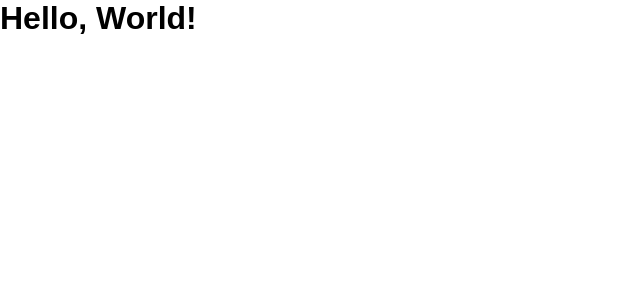
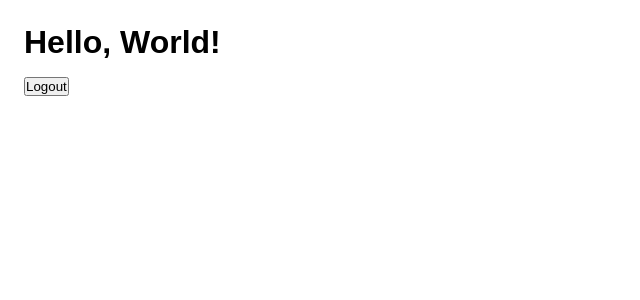
Before and after one commit to drummer-Yurii/stytch-password, a Vue app: page / in a window 1280 px wide. Shown: the top 300 px of the page, without its empty margins (0-640 px from the left). Built offline with nearby package versions, Linux system fonts and the light colour scheme; sample sign-in values are in the browser's storage.

Commit message:
create home page with logout

```diff
--- a/src/views/HomeView.vue
+++ b/src/views/HomeView.vue
@@ -1,5 +1,17 @@
 <template>
     <main>
         <h1>Hello, World!</h1>
+
+        <button>Logout</button>
     </main>
 </template>
+
+<style scoped>
+main {
+    padding: 1.5rem;
+}
+
+h1 {
+    margin-bottom: 1rem;
+}
+</style>
```
